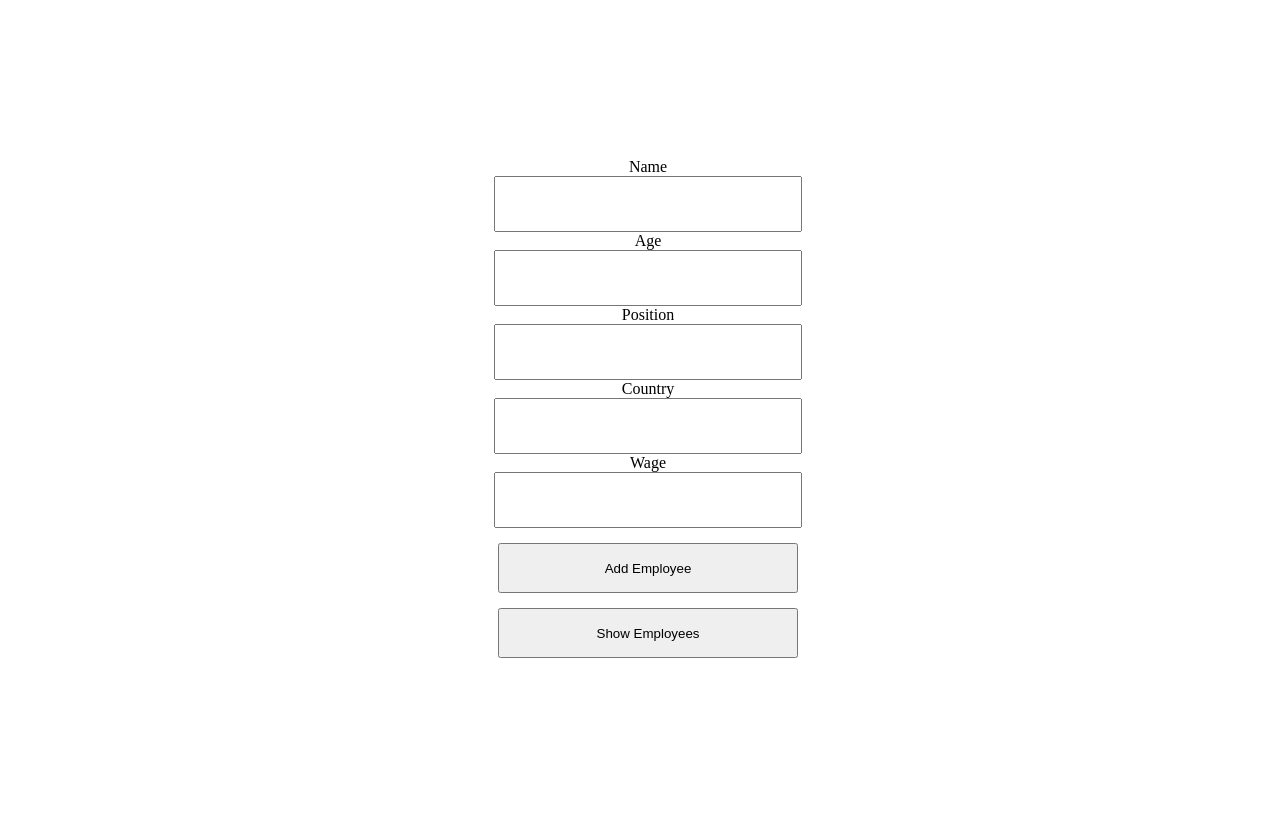
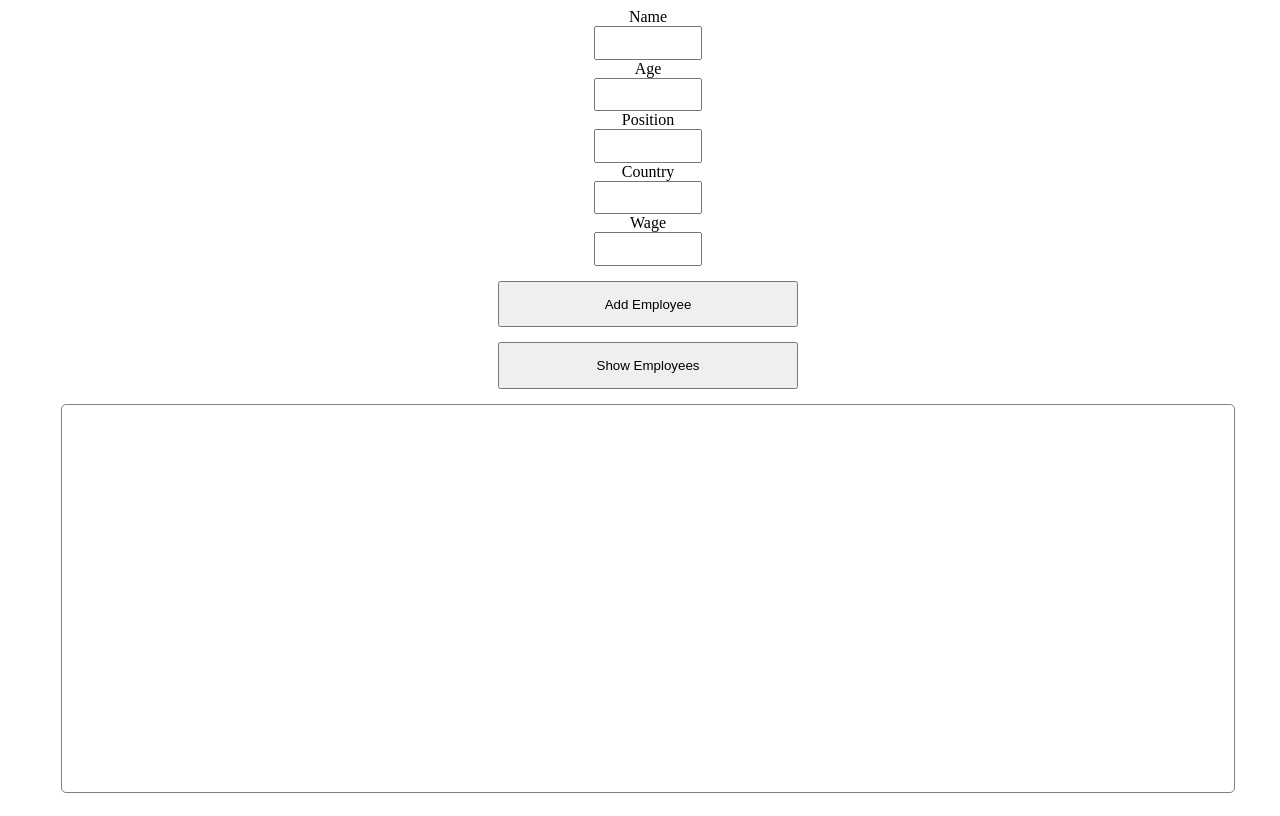
Before and after one commit to Santamaria-Alex/React-Crud-Practice, a React (Create React App) app in the folder client/: page / in a window 1280 px wide. Built offline with nearby package versions, Linux system fonts and the light colour scheme.

Commit message:
able to update db

```diff
--- a/client/src/App.css
+++ b/client/src/App.css
@@ -13,10 +13,10 @@
   height: 100vh;
 }
 
-.information input {
-  width: 300px;
-  height: 50px;
-  font-size: 20px;
+input {
+  width: 100px;
+  height: 30px;
+  font-size: 1rem;
   text-align: center;
 }
 
@@ -26,3 +26,28 @@
   margin-top: 15px;
   cursor: pointer;
 }
+
+.employee-list {
+  display: flex;
+  font-family: "Courier New", Courier, monospace;
+}
+
+.employee-list p {
+  display: flex;
+  align-items: center;
+}
+
+.list {
+  border: 1px solid gray;
+  border-radius: 5px;
+  margin: 15px;
+  padding: 10px;
+  height: 50%;
+  overflow-y: auto;
+  width: 90%;
+  align-items: center;
+}
+
+.update {
+  /* margin-left: 20px; */
+}
--- a/client/src/App.js
+++ b/client/src/App.js
@@ -9,6 +9,7 @@ function App() {
   const [position, setPosition] = useState("");
   const [wage, setWage] = useState(0);
   const [employeeList, setEmployeeList] = useState([]);
+  const [newWage, setNewWage] = useState(0);
 
   //import axios library
   //sending post request to /create to backend with frontend data
@@ -20,13 +21,31 @@ function App() {
       position: position,
       wage: wage,
     }).then(() => {
-      console.log("success");
+      setEmployeeList([
+        ...employeeList,
+        {
+          name: name,
+          age: age,
+          country: country,
+          position: position,
+          wage: wage,
+        },
+      ]);
     });
   };
 
   const getEmployees = () => {
     Axios.get("http://localhost:3001/employees").then((response) => {
       setEmployeeList(response.data);
+    });
+  };
+
+  const updateWage = (id) => {
+    Axios.put("http://localhost:3001/update", {
+      wage: newWage,
+      employee_id: id,
+    }).then((response) => {
+      alert("updated");
     });
   };
 
@@ -81,9 +100,36 @@ function App() {
           Show Employees
         </button>
 
-        {employeeList.map((employee) => {
-          return <p key={employee.id}>{employee.name}</p>;
-        })}
+        <div className="list">
+          {employeeList.map((employee) => {
+            return (
+              <div key={employee.employee_id}>
+                <div className="employee-list">
+                  <div>
+                    <p>Name:{employee.name}</p>
+                    <p>Age: {employee.age}</p>
+                    <p>Position: {employee.position}</p>
+                    <p>Country: {employee.country}</p>
+                    <p>Wage: {employee.wage}</p>
+                  </div>
+
+                  <div className="update">
+                    <input
+                      onChange={(event) => {
+                        setNewWage(event.target.value);
+                      }}
+                      type="text"
+                      placeholder="Update Wage"
+                    />
+                    <button onClick={() => updateWage(employee.employee_id)}>
+                      Update
+                    </button>
+                  </div>
+                </div>
+              </div>
+            );
+          })}
+        </div>
       </div>
     </div>
   );
```
Also changed, not shown: 1 other file (tests, documents, lock files or other folders).
